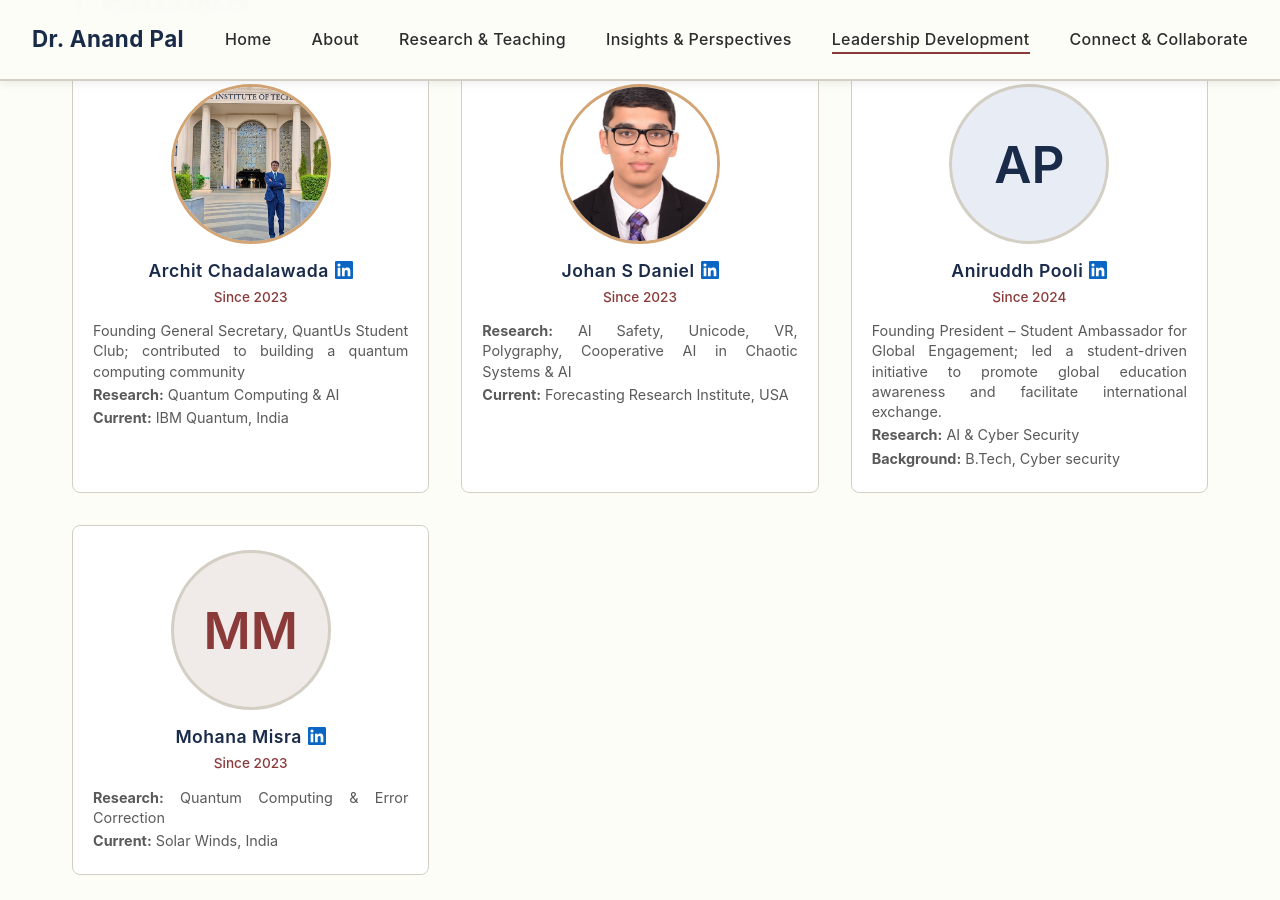
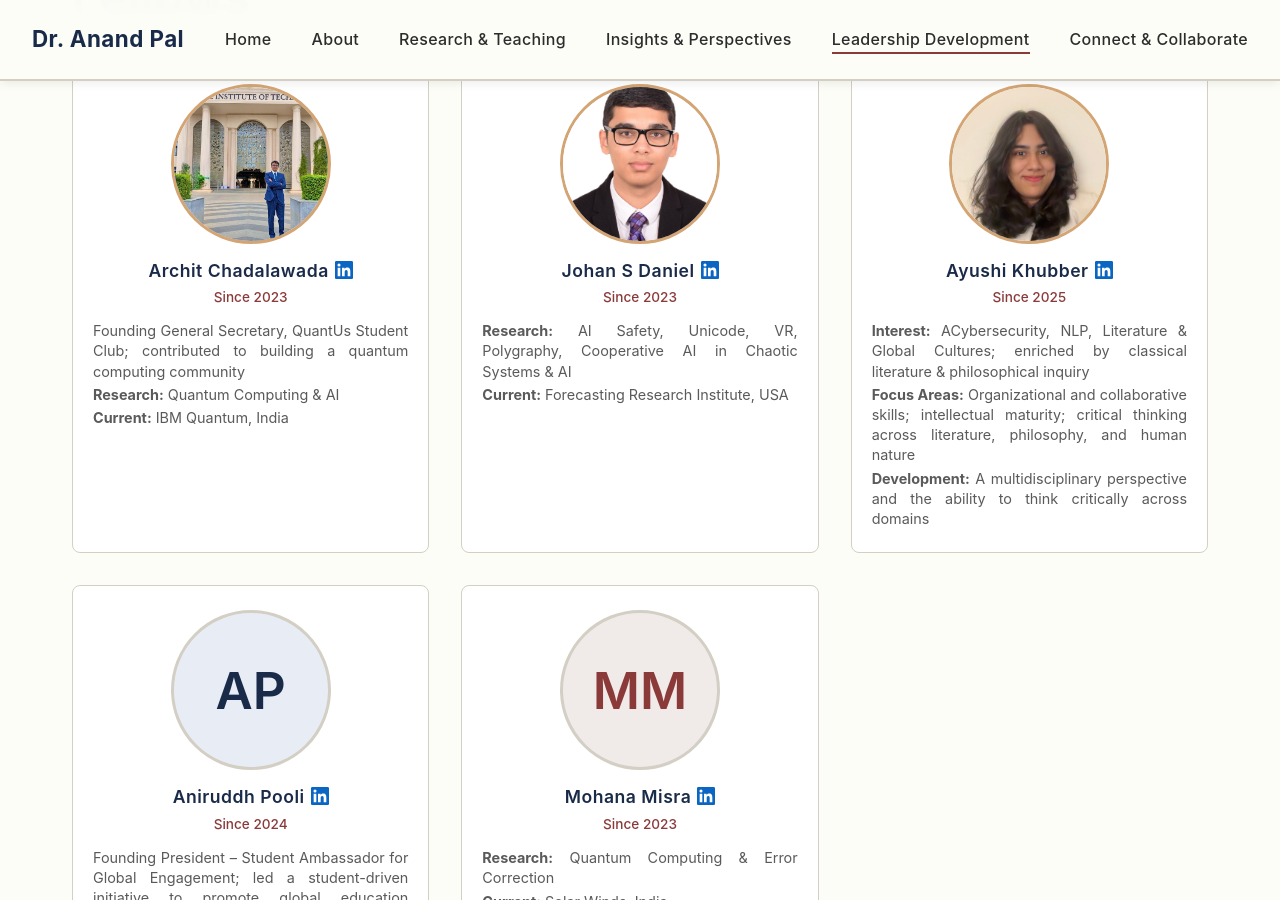
Before and after one commit to anandpal-in/anandpal-in.github.io, a Jekyll site: the page built from leadership-development/index.html, in a window 1280 px wide and 900 px high, scrolled down 577 px. Built offline with Jekyll 4.4.1, drawn with Linux system fonts in a browser that asks for light colours.

Commit message:
Ayushi details update

```diff
--- a/leadership-development/index.html
+++ b/leadership-development/index.html
@@ -41,6 +41,21 @@ description: Leadership development, mentorship, and community engagement by Dr.
                     <p class="mentee-since">Since 2023</p>
                     <p class="mentee-detail"><strong>Research:</strong> AI Safety, Unicode, VR, Polygraphy, Cooperative AI in Chaotic Systems &amp; AI</p>
                     <p class="mentee-detail"><strong>Current:</strong> Forecasting Research Institute, USA</p>
+                </div>
+            </div>
+
+            <div class="mentee-card">
+                <img src="/assets/images/Ayushi.jpeg" alt="Ayushi Khubber" class="mentee-photo">
+                <div class="mentee-body">
+                    <h3 class="mentee-name">
+                        <a href="https://www.linkedin.com/in/ayushikhubber/" target="_blank" rel="noopener">
+                            Ayushi Khubber <svg width="18" height="18" viewBox="0 0 24 24"><use href="#icon-linkedin"/></svg>
+                        </a>
+                    </h3>
+                    <p class="mentee-since">Since 2025</p>
+                    <p class="mentee-detail"><strong>Interest:</strong> ACybersecurity, NLP, Literature & Global Cultures; enriched by classical literature &amp; philosophical inquiry </p>
+                    <p class="mentee-detail"><strong>Focus Areas:</strong> Organizational and collaborative skills; intellectual maturity; critical thinking across literature, philosophy, and human nature</p>
+                    <p class="mentee-detail"><strong>Development:</strong> A multidisciplinary perspective and the ability to think critically across domains</p>
                 </div>
             </div>
 
```
Also changed, not shown: assets/images/Ayushi.jpeg (added).
